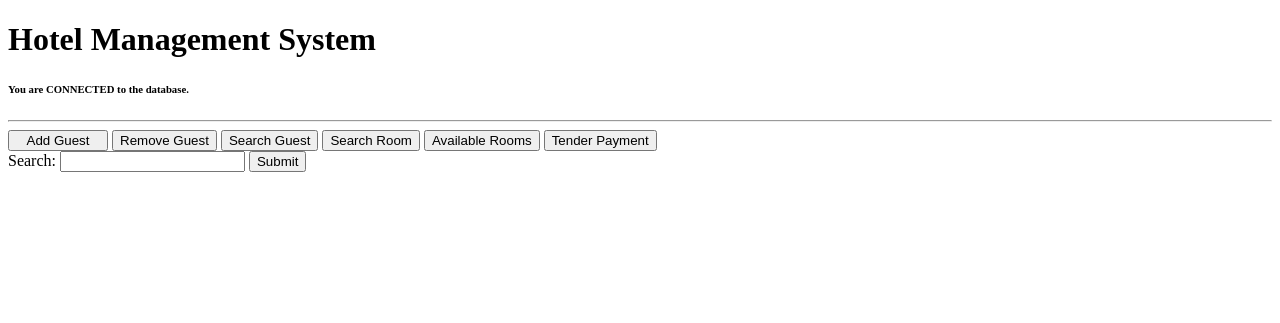
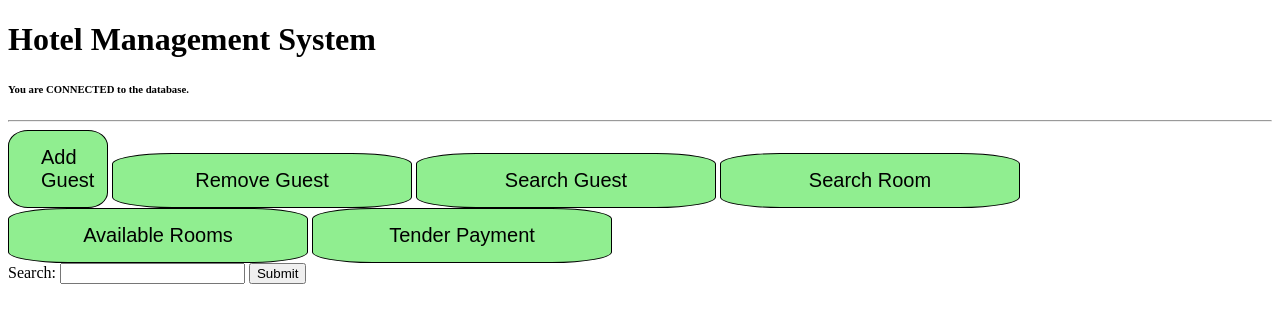
Before and after one commit to j-harr/www, a PHP site: page /HMSystem/index.php in a window 1280 px wide. Shown: the top 323 px of the page. Run offline with PHP 8.4, Linux system fonts and the light colour scheme.

Commit message:
Updated page

```diff
--- a/html/HMSystem/index.css
+++ b/html/HMSystem/index.css
@@ -1,4 +1,4 @@
-.button menuButton{
+.menuButton{
     width: 300px;
     border-radius: 20%;
     background-color: lightgreen;
--- a/html/HMSystem/index.php
+++ b/html/HMSystem/index.php
@@ -33,12 +33,12 @@ echo "CONNECTED";
 ?> to the database.</h6>
         <hr>
         <div class="function-select-bar">
-            <button class="button menuButton" id="function1" style="width: 100px">Add Guest</button>
-            <button class="button menuButton" id="function2">Remove Guest</button>
-            <button class="button menuButton" id="function3">Search Guest</button>
-            <button class="button menuButton" id="function4">Search Room</button>
-            <button class="button menuButton" id="function5">Available Rooms</button>
-            <button class="button menuButton" id="function6">Tender Payment</button>
+            <button class="menuButton" id="function1" style="width: 100px">Add Guest</button>
+            <button class="menuButton" id="function2">Remove Guest</button>
+            <button class="menuButton" id="function3">Search Guest</button>
+            <button class="menuButton" id="function4">Search Room</button>
+            <button class="menuButton" id="function5">Available Rooms</button>
+            <button class="menuButton" id="function6">Tender Payment</button>
         </div>
         <form name="searchBox" onsubmit="return validateForm()" method="post">
         Search: <input type="text" name="fName">
```
